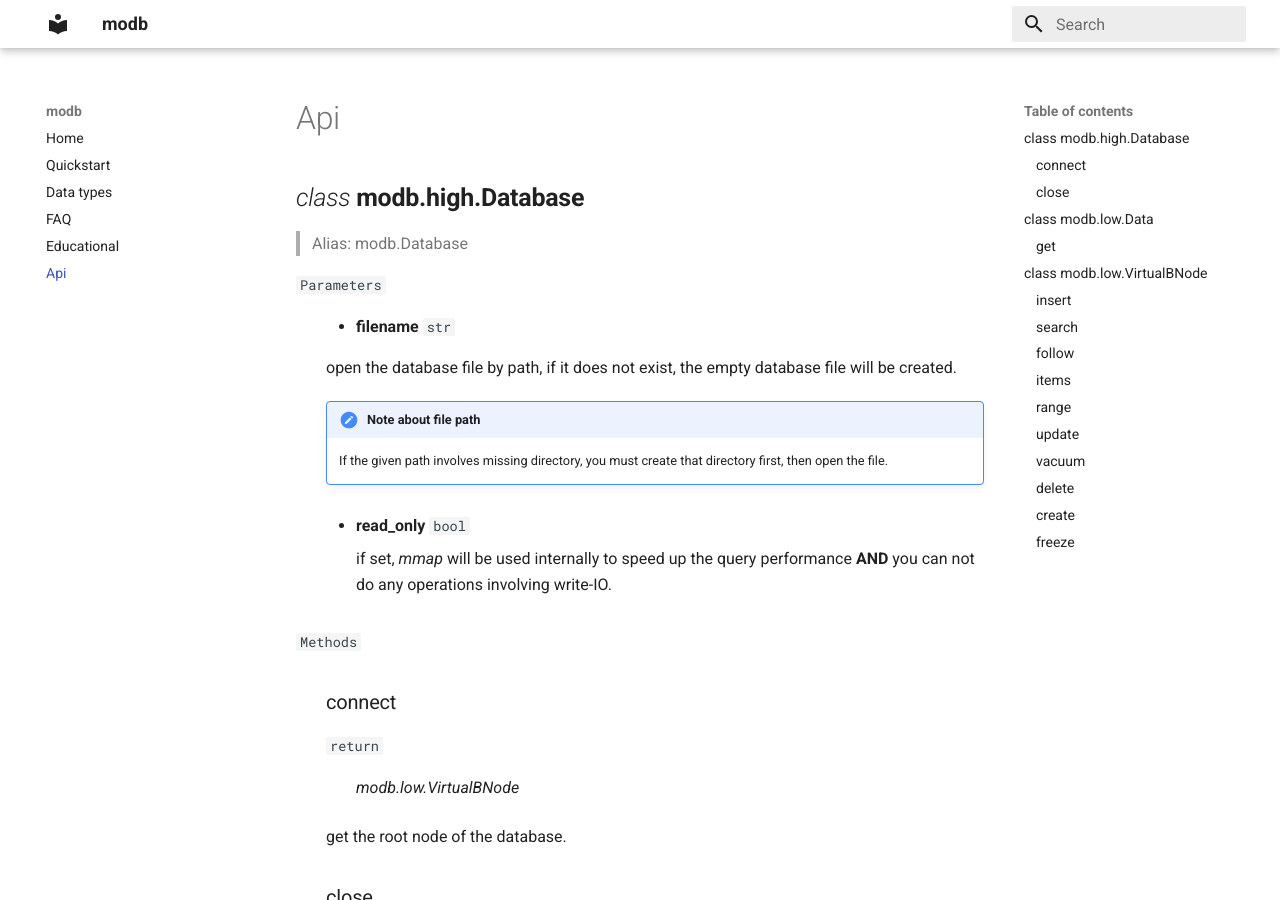
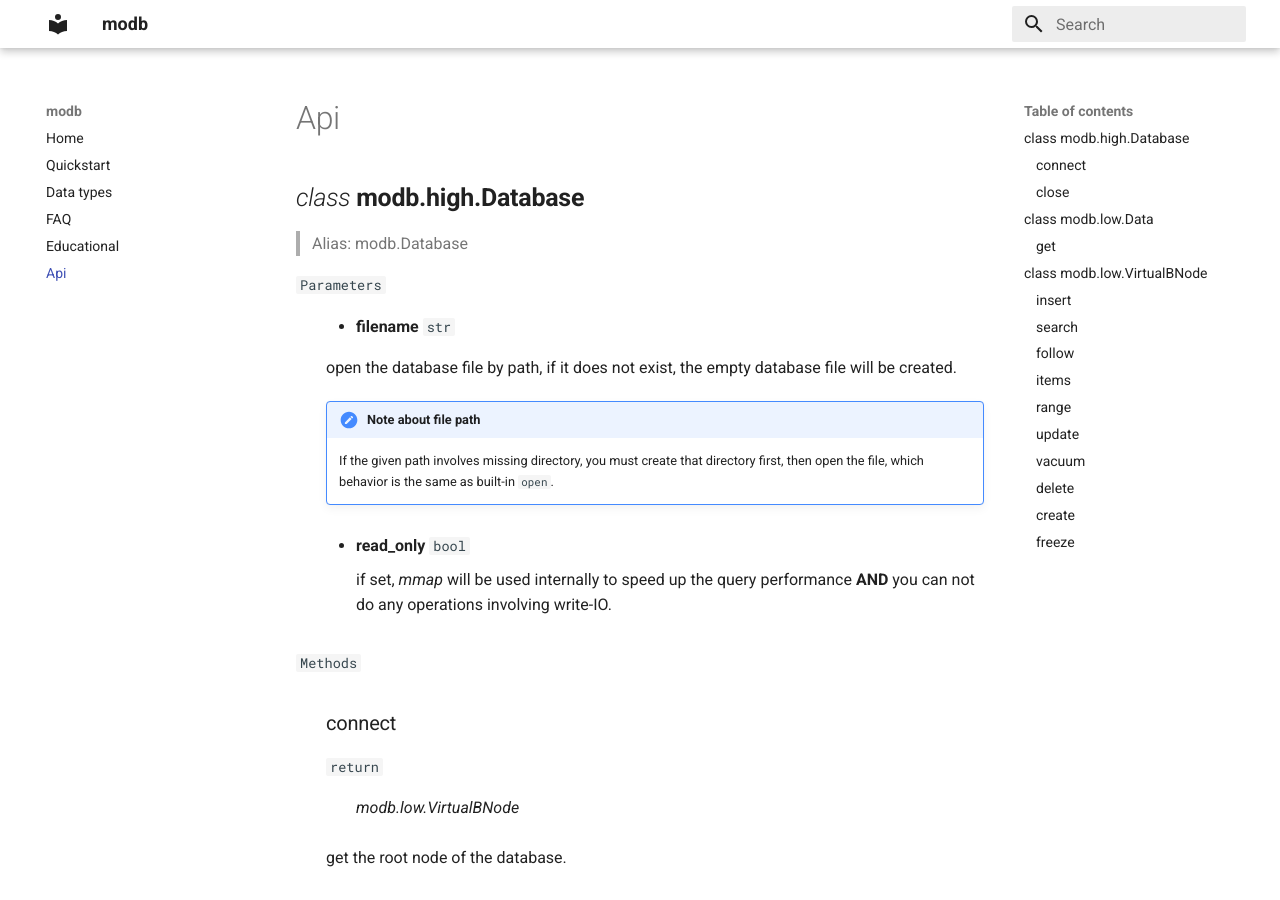
Before and after one commit to Darcy-C/modb, an MkDocs documentation site: the page built from docs/Api.md, in a window 1280 px wide and 900 px high. Built offline with MkDocs 1.6.1 and Material for MkDocs 9.7.7, drawn with Linux system fonts in a browser that asks for light colours.

```diff
--- a/docs/Api.md
+++ b/docs/Api.md
@@ -10,7 +10,7 @@
     open the database file by path, if it does not exist, the empty database file will be created.
 
     !!! note "Note about file path"
-        If the given path involves missing directory, you must create that directory first, then open the file.
+        If the given path involves missing directory, you must create that directory first, then open the file, which behavior is the same as built-in `open`.
 
 
     * **read_only** `bool`
```
